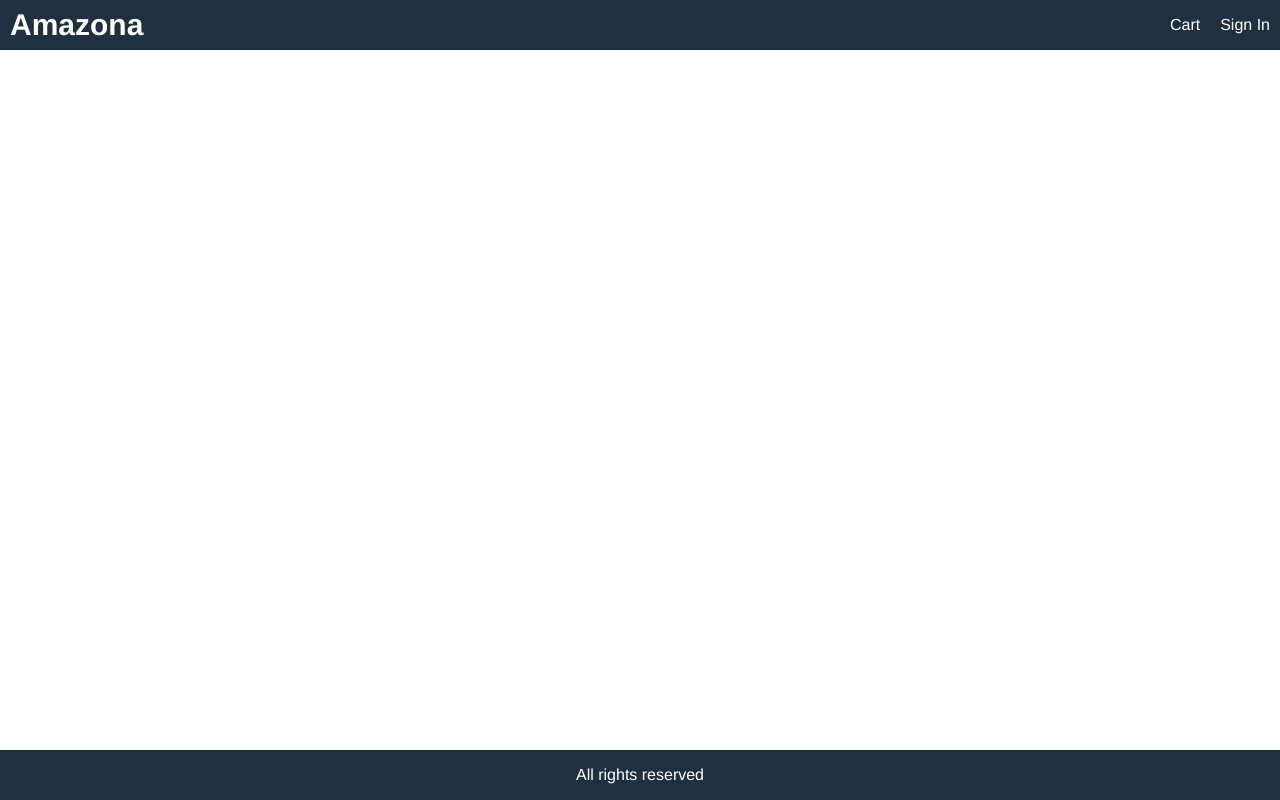
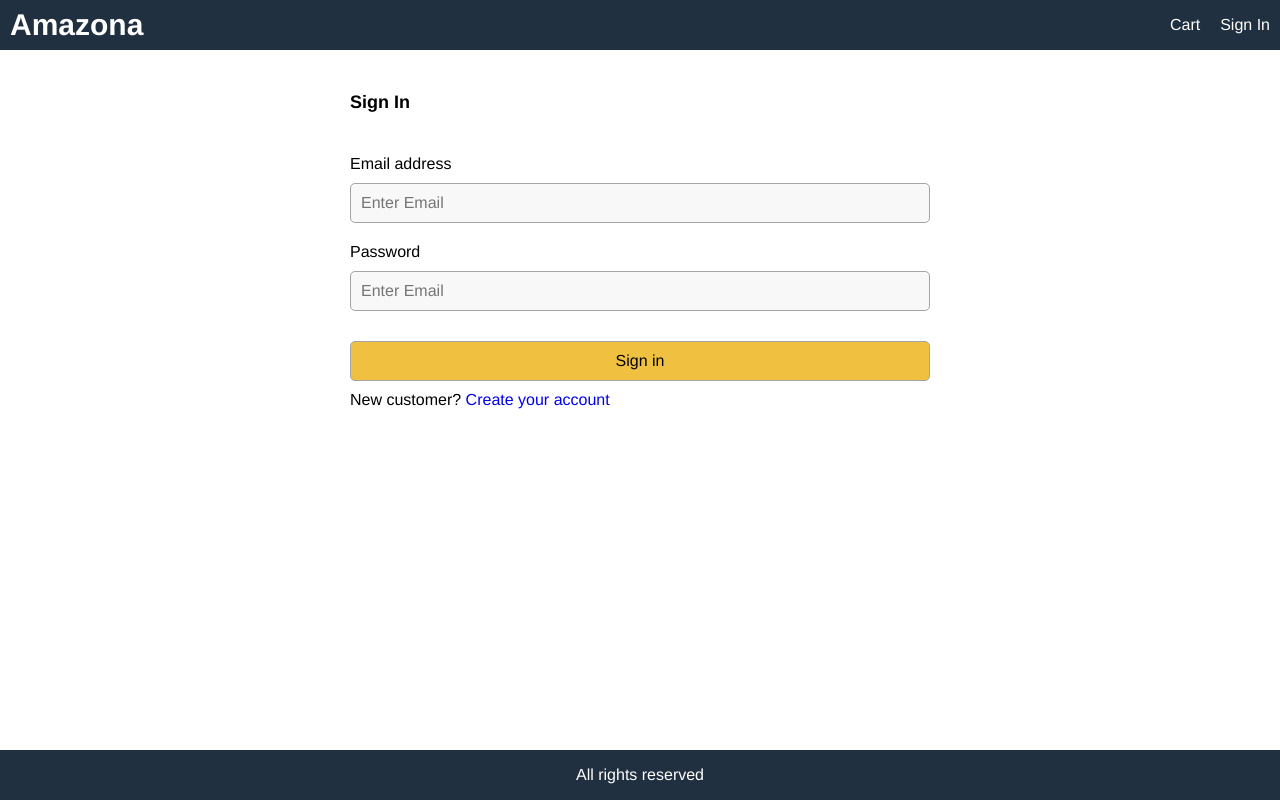
Before and after one commit to Youssefanter/Amazona, a React (Create React App) app in the folder frontend/: page /signin in a window 1280 px wide. Built offline with nearby package versions, Linux system fonts and the light colour scheme.

Commit message:
implement signin screen

```diff
--- a/frontend/src/App.js
+++ b/frontend/src/App.js
@@ -4,6 +4,7 @@ import { BrowserRouter, Link, Route } from "react-router-dom";
 import CartScreen from "./Screens/CartScreen.js";
 import HomeScreen from "./Screens/HomeScreen.js";
 import ProductScreen from "./Screens/ProductScreen.js";
+import SigninScreen from "./Screens/SigninScreen.js";
 
 function App() {
   const cart = useSelector((state) => state.cart);
@@ -32,6 +33,7 @@ function App() {
         <main>
           <Route path="/cart/:id?" component={CartScreen}></Route>
           <Route path="/product/:id" component={ProductScreen}></Route>
+          <Route path="/signin" component={SigninScreen}></Route>
           <Route path="/" component={HomeScreen} exact></Route>
         </main>
 
--- /dev/null
+++ b/frontend/src/Screens/SigninScreen.js
@@ -0,0 +1,52 @@
+import React, { useState } from "react";
+import { Link } from "react-router-dom";
+
+export default function SigninScreen() {
+  const [email, setEmail] = useState("");
+  const [password, setPassword] = useState("");
+  const submitHandler = (e) => {
+    e.preventDefault();
+    //TODO: Signin action
+  };
+  return (
+    <div>
+      <form className="form" onSubmit={submitHandler}>
+        <div>
+          <h1>Sign In</h1>
+        </div>
+        <div>
+          <label htmlFor="email">Email address</label>
+          <input
+            type="email"
+            id="email"
+            placeholder="Enter Email"
+            required
+            onChange={(e) => setEmail(e.target.value)}
+          ></input>
+        </div>
+        <div>
+          <label htmlFor="password">Password</label>
+          <input
+            type="password"
+            id="password"
+            placeholder="Enter Email"
+            required
+            onChange={(e) => setPassword(e.target.value)}
+          ></input>
+        </div>
+        <div>
+          <label />
+          <button className="primary" type="submit">
+            Sign in
+          </button>
+          <div>
+            <label />
+            <div>
+              New customer? <Link to="/register">Create your account</Link>
+            </div>
+          </div>
+        </div>
+      </form>
+    </div>
+  );
+}
--- a/frontend/src/index.css
+++ b/frontend/src/index.css
@@ -183,3 +183,17 @@ img.large {
   color: #a02020;
   background-color: #ffe0e0;
 }
+
+.form {
+  max-width: 60rem;
+  margin: 0 auto;
+}
+.form > div {
+  display: flex;
+  flex-direction: column;
+  margin: 1rem;
+}
+.form label {
+  margin: 1rem 0;
+  display: block;
+}
```
